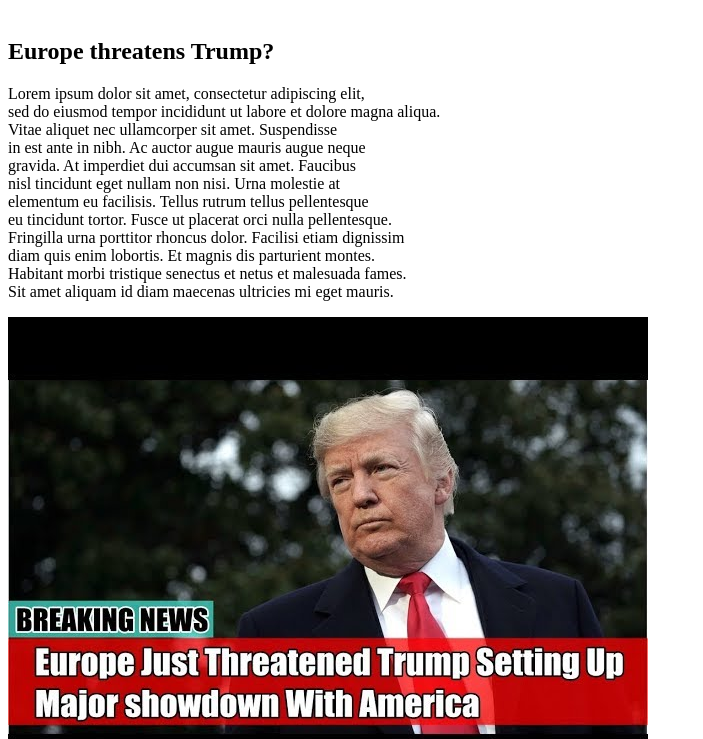
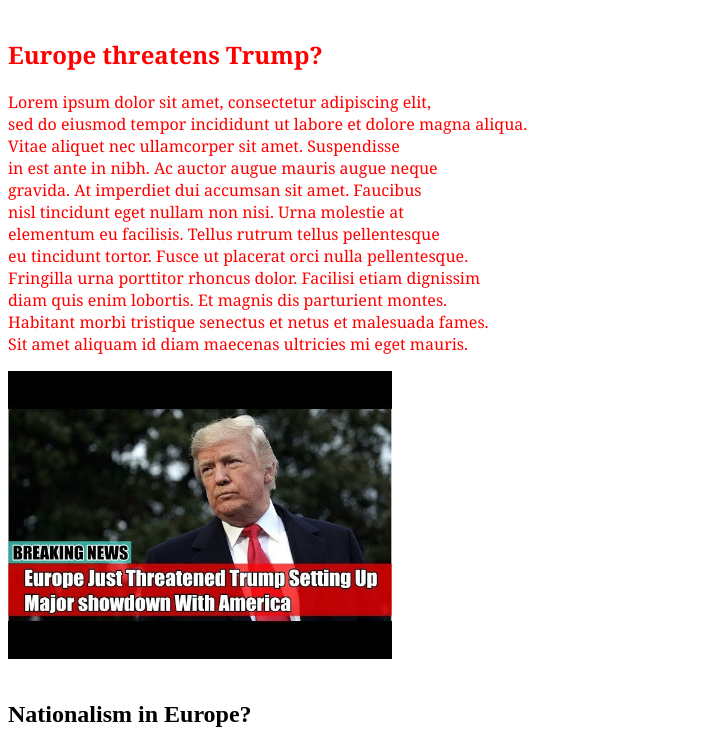
Before and after one commit to naikram19/fake-news-article, a plain HTML site: page news-article.html in a window 1280 px wide. Shown: the part 66-805 px from the top of the page, without its empty margins (0-703 px from the left). Drawn offline with Linux system fonts and the light colour scheme.

Commit message:
changed css

```diff
--- a/css/styles.css
+++ b/css/styles.css
@@ -1,12 +1,12 @@
-h2.introduction{
+.introduction{
   color: red;
   text-align: center;
 }
-p.introduction{
+.introduction{
   text-align: left;
   font-family: Cambria, Cochin, Georgia, Times, 'Times New Roman', serif;
 }
-img.introduction{
+img{
   height: 3in;
   width: 4in;
 }
```
